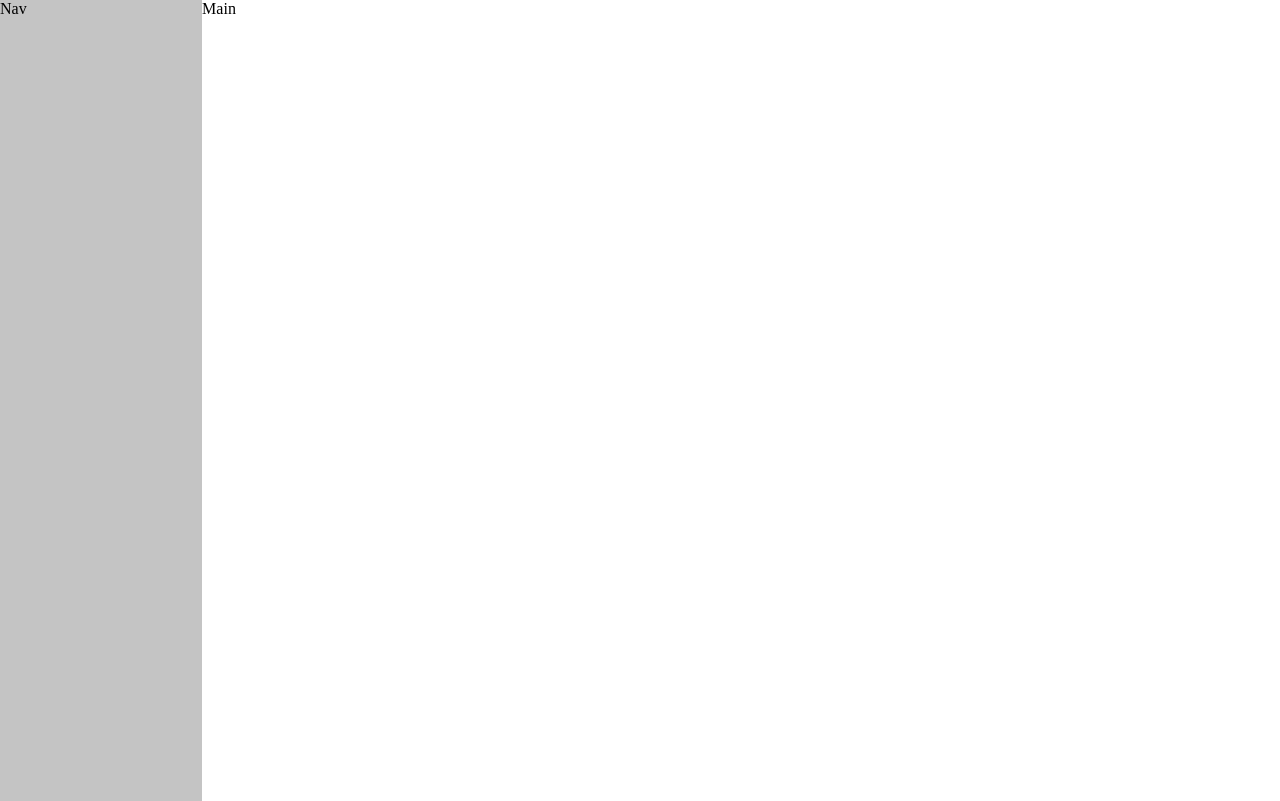
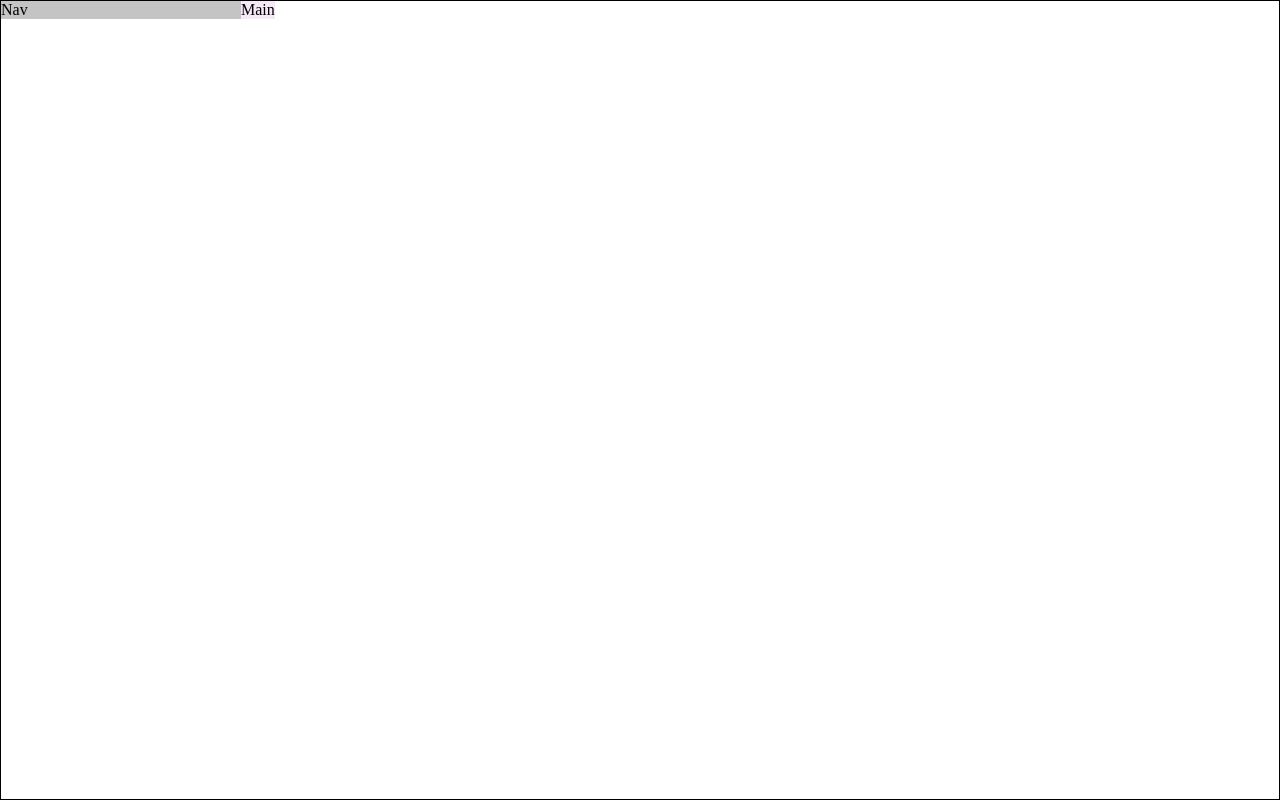
Before and after one commit to VSchool/lotus, a React (Create React App) app in the folder example/: page / in a window 1280 px wide. Shown: the top 801 px of the page. Built offline with nearby package versions, Linux system fonts and the light colour scheme; a web font is replaced by a local one.

Commit message:
Commit
Commit

```diff
--- a/example/src/components/Main.js
+++ b/example/src/components/Main.js
@@ -2,8 +2,8 @@ import React from 'react'
 import styled from 'styled-components'
 
 const MainContainer = styled.div`
-    width: 100%;
-    background: white;
+    /* width: 100%; */
+    background: #f6e8f9;
 `
 
 export default function Main() {
--- a/example/src/components/SideNav.js
+++ b/example/src/components/SideNav.js
@@ -3,7 +3,7 @@ import styled from 'styled-components'
 
 const SideNavContainer = styled.div`
     width: 240px;
-    height: 1024px;
+    /* height: 100%; */
     background: #C4C4C4;
 `
 
--- a/example/src/index.css
+++ b/example/src/index.css
@@ -2,6 +2,10 @@
 
 body {
     margin: 0px;
+    width: 100vw;
+    height: 100vh;
+    border: 1px solid black;
+    box-sizing: border-box;
 }
 
 .button-container {
```
